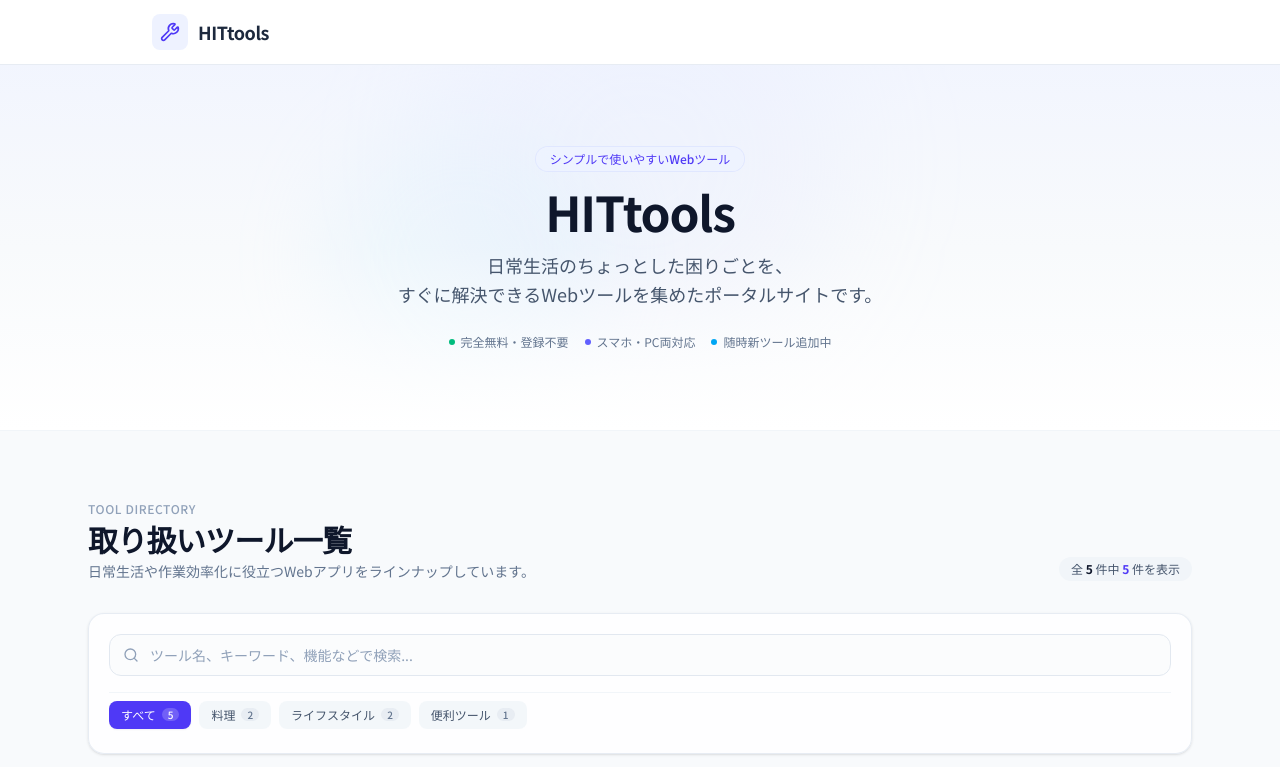
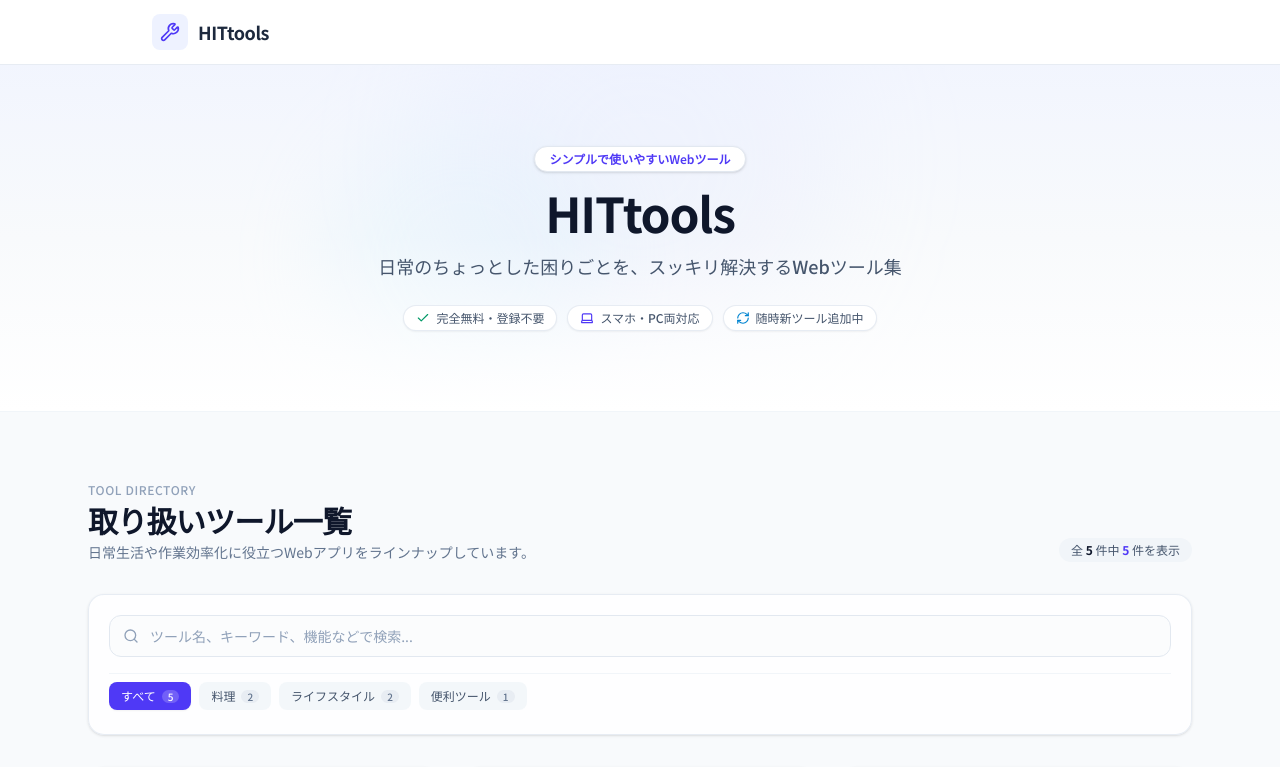
Before and after one commit to neolinks-sk/hit-tool-main, a Next.js app: page / in a window 1280 px wide. Shown: the top 767 px of the page. Built offline with nearby package versions, Linux system fonts and the light colour scheme.

Commit message:
変更した内容のメモ

```diff
--- a/app/page.tsx
+++ b/app/page.tsx
@@ -1,3 +1,4 @@
+import { Check, Laptop, RefreshCw } from "lucide-react";
 import Header from "./components/Header";
 import ToolExplorer from "./components/ToolExplorer";
 import { SITE_CONFIG } from "./lib/site-config";
@@ -23,7 +24,7 @@ export default function Home() {
           <div className="mx-auto max-w-5xl px-4 py-16 sm:px-6 sm:py-20">
             <div className="mx-auto max-w-2xl text-center">
               {/* ピルバッジ */}
-              <div className="mb-4 inline-flex items-center gap-2 rounded-full bg-indigo-50/80 px-3.5 py-1 text-xs font-medium text-indigo-600 ring-1 ring-indigo-100 backdrop-blur-xs">
+              <div className="mb-4 inline-flex items-center gap-2 rounded-full border border-slate-200 bg-white px-3.5 py-1 text-xs font-semibold text-indigo-600 shadow-sm">
                 <span>シンプルで使いやすいWebツール</span>
               </div>
 
@@ -32,25 +33,23 @@ export default function Home() {
                 {SITE_CONFIG.name}
               </h1>
 
-              {/* サブタイトル（スマホ2行維持） */}
-              <p className="text-[13px] leading-relaxed text-slate-600 tracking-tight min-[360px]:text-sm min-[360px]:tracking-tight sm:text-base sm:tracking-normal md:text-lg">
-                <span className="inline-block">日常生活のちょっとした困りごとを、</span>
-                <br />
-                <span className="inline-block">すぐに解決できるWebツールを集めたポータルサイトです。</span>
+              {/* サブタイトル */}
+              <p className="text-sm font-medium leading-relaxed text-slate-600 sm:text-base md:text-lg">
+                日常のちょっとした困りごとを、スッキリ解決するWebツール集
               </p>
 
-              {/* 特徴ピル */}
-              <div className="mt-6 flex flex-wrap items-center justify-center gap-4 text-xs text-slate-500">
-                <span className="inline-flex items-center gap-1.5">
-                  <span className="h-1.5 w-1.5 rounded-full bg-emerald-500" />
+              {/* メリット要素：アイコン付きミニバッジ */}
+              <div className="mt-6 flex flex-wrap items-center justify-center gap-2.5 text-xs">
+                <span className="inline-flex items-center gap-1.5 rounded-full border border-slate-200/80 bg-white px-3 py-1 font-medium text-slate-600 shadow-xs">
+                  <Check className="h-3.5 w-3.5 text-emerald-600" aria-hidden="true" />
                   完全無料・登録不要
                 </span>
-                <span className="inline-flex items-center gap-1.5">
-                  <span className="h-1.5 w-1.5 rounded-full bg-indigo-500" />
+                <span className="inline-flex items-center gap-1.5 rounded-full border border-slate-200/80 bg-white px-3 py-1 font-medium text-slate-600 shadow-xs">
+                  <Laptop className="h-3.5 w-3.5 text-indigo-600" aria-hidden="true" />
                   スマホ・PC両対応
                 </span>
-                <span className="inline-flex items-center gap-1.5">
-                  <span className="h-1.5 w-1.5 rounded-full bg-sky-500" />
+                <span className="inline-flex items-center gap-1.5 rounded-full border border-slate-200/80 bg-white px-3 py-1 font-medium text-slate-600 shadow-xs">
+                  <RefreshCw className="h-3.5 w-3.5 text-sky-600" aria-hidden="true" />
                   随時新ツール追加中
                 </span>
               </div>
```
